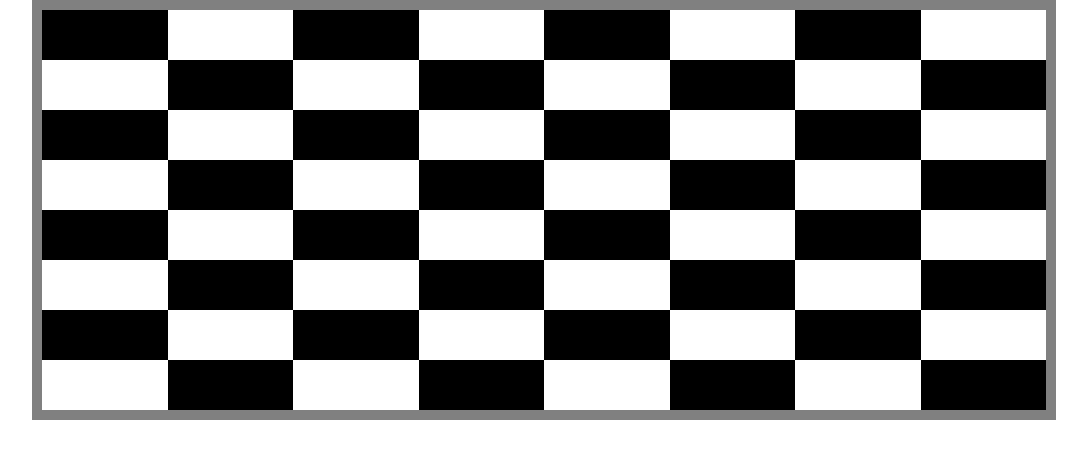
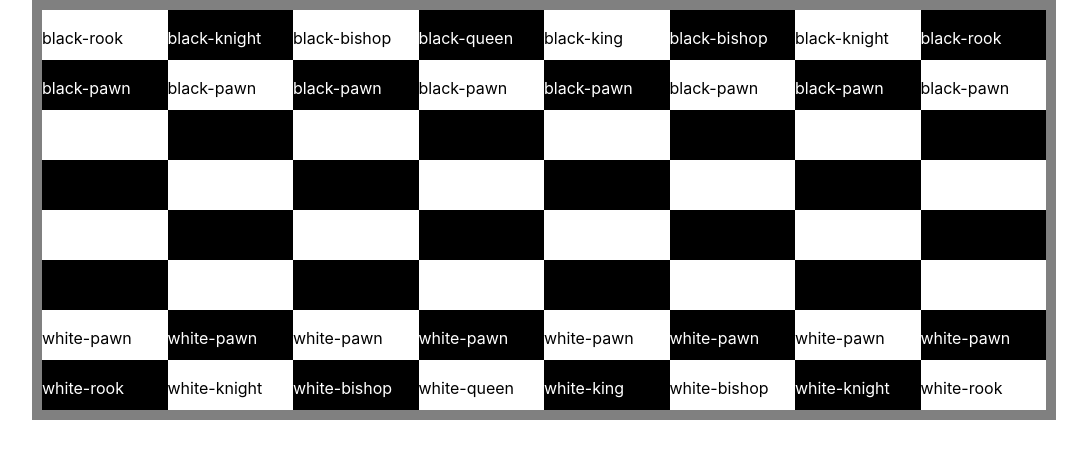
Before and after one commit to chris-gladney/chess-app, a React (Vite) app: page / in a window 1280 px wide. Shown: the top 458 px of the page, without its empty margins (96-1183 px from the left). Built offline with nearby package versions, Linux system fonts and the light colour scheme.

Commit message:
Pieces are located in the right places on the board. I need to add images for each piece, but functionaly, it works currently. Next step is to calculate possible moves

```diff
--- a/src/App.jsx
+++ b/src/App.jsx
@@ -1,15 +1,14 @@
-import { useState } from 'react'
-import './App.css'
-import Board from './Board'
+import { useState } from "react";
+import "./App.css";
+import Game from "./Game";
 
 function App() {
-  const [count, setCount] = useState(0)
 
   return (
     <>
-      <Board />
+      <Game />
     </>
-  )
+  );
 }
 
-export default App
+export default App;
--- a/src/Board.jsx
+++ b/src/Board.jsx
@@ -8,9 +8,9 @@ function Board() {
       {letterSquares.map((file) => {
         let colorSquareStart = "";
         if (letterSquares.indexOf(file) % 2 === 0) {
+          colorSquareStart = "black";
+        } else {
           colorSquareStart = "white";
-        } else {
-          colorSquareStart = "black";
         }
         return (
           <File
--- /dev/null
+++ b/src/Game.jsx
@@ -0,0 +1,16 @@
+import { createContext, useState } from "react";
+import Board from "./Board";
+import piecesInfo from "../utils/utils";
+
+export const PiecesContext = createContext(null);
+
+function Game() {
+  const [pieces, setpieces] = useState(piecesInfo);
+  return (
+    <PiecesContext.Provider value={{ pieces, setpieces }}>
+      <Board />
+    </PiecesContext.Provider>
+  );
+}
+
+export default Game;
--- a/src/Square.jsx
+++ b/src/Square.jsx
@@ -1,8 +1,24 @@
+import { PiecesContext } from "./Game";
+import { useContext, useEffect, useState } from "react";
+
 function Square({ letterSquare, numberSquare, colorStart }) {
+  const { pieces, setPieces } = useContext(PiecesContext);
+  const [occupied, setOccupied] = useState(false);
+
+  useEffect(() => {
+    pieces.forEach((piece) => {
+      if (piece.square === `${letterSquare}${numberSquare}`) {
+        setOccupied(piece.piece);
+      }
+    });
+  }, []);
+
   return (
     <div
-      className={`${colorStart} square unused ${letterSquare} ${numberSquare}`}
-    ></div>
+      className={`${colorStart} square ${occupied ? occupied : ""} ${letterSquare}${numberSquare}`}
+    >
+      <p>{occupied}</p>
+    </div>
   );
 }
 
--- /dev/null
+++ b/utils/utils.js
@@ -0,0 +1,36 @@
+const piecesInfo = [
+  { piece: "white-pawn", inUse: true, square: "A2" },
+  { piece: "white-pawn", inUse: true, square: "B2" },
+  { piece: "white-pawn", inUse: true, square: "C2" },
+  { piece: "white-pawn", inUse: true, square: "D2" },
+  { piece: "white-pawn", inUse: true, square: "E2" },
+  { piece: "white-pawn", inUse: true, square: "F2" },
+  { piece: "white-pawn", inUse: true, square: "G2" },
+  { piece: "white-pawn", inUse: true, square: "H2" },
+  { piece: "white-rook", inUse: true, square: "A1" },
+  { piece: "white-knight", inUse: true, square: "B1" },
+  { piece: "white-bishop", inUse: true, square: "C1" },
+  { piece: "white-king", inUse: true, square: "E1" },
+  { piece: "white-queen", inUse: true, square: "D1" },
+  { piece: "white-bishop", inUse: true, square: "F1" },
+  { piece: "white-knight", inUse: true, square: "G1" },
+  { piece: "white-rook", inUse: true, square: "H1" },
+  { piece: "black-pawn", inUse: true, square: "H7" },
+  { piece: "black-pawn", inUse: true, square: "G7" },
+  { piece: "black-pawn", inUse: true, square: "F7" },
+  { piece: "black-pawn", inUse: true, square: "E7" },
+  { piece: "black-pawn", inUse: true, square: "D7" },
+  { piece: "black-pawn", inUse: true, square: "C7" },
+  { piece: "black-pawn", inUse: true, square: "B7" },
+  { piece: "black-pawn", inUse: true, square: "A7" },
+  { piece: "black-rook", inUse: true, square: "H8" },
+  { piece: "black-knight", inUse: true, square: "G8" },
+  { piece: "black-bishop", inUse: true, square: "F8" },
+  { piece: "black-king", inUse: true, square: "E8" },
+  { piece: "black-queen", inUse: true, square: "D8" },
+  { piece: "black-bishop", inUse: true, square: "C8" },
+  { piece: "black-knight", inUse: true, square: "B8" },
+  { piece: "black-rook", inUse: true, square: "A8" },
+];
+
+export default piecesInfo;
```
